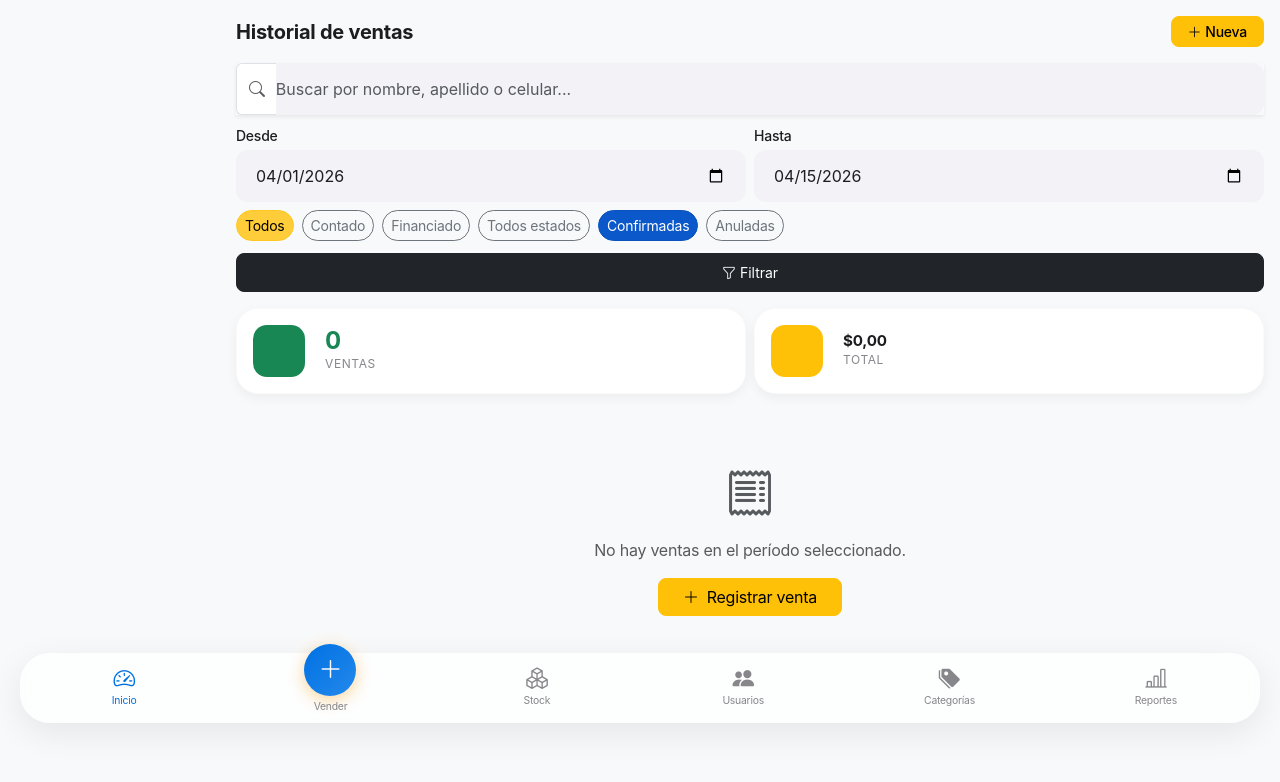
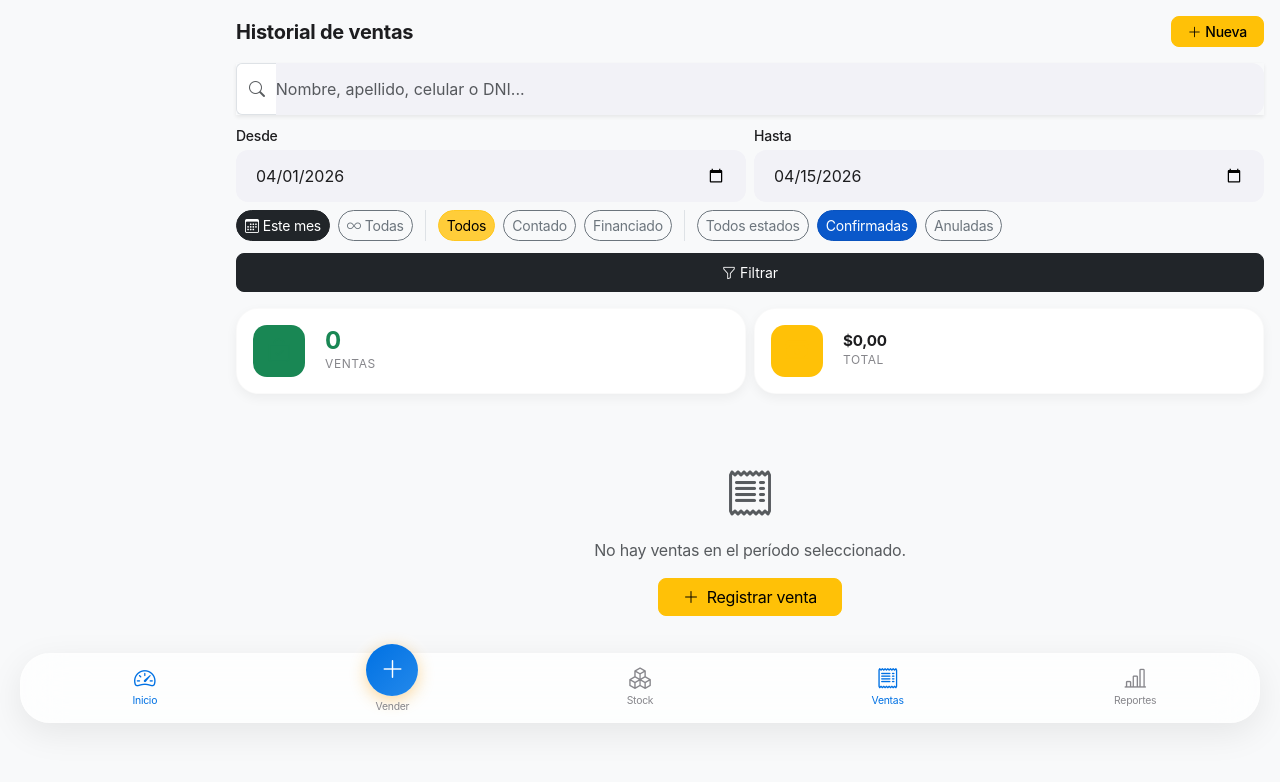
Before and after one commit to danqueve/sgo_stock, a PHP site: page /sgo/ventas/index.php in a window 1280 px wide. Shown: the part 57-839 px from the top of the page. Run offline with PHP 8.4, Linux system fonts and the light colour scheme; a user stored in the database is signed in; data comes from the database, SQL or seed files in the repository.

Commit message:
Agrega acceso directo al historial de ventas
- Bottom nav: nuevo ítem "Ventas" para admin y vendedor
- Dashboard: card de acceso rápido "Historial" en accesos rápidos
- Dashboard: botón "Ver todas →" bajo las últimas ventas
- ventas/index.php: muestra DNI, celular, localidad, provincia y artículos
  por venta; búsqueda por DNI; chip "Todas las fechas" sin filtro de período

Co-Authored-By: Claude Sonnet 4.6 <noreply@anthropic.com>

```diff
--- a/includes/bottom_nav.php
+++ b/includes/bottom_nav.php
@@ -31,19 +31,13 @@ $currentPath = $_SERVER['PHP_SELF'];
         <span>Stock</span>
     </a>
 
-    <?php if ($user['rol'] === 'admin'): ?>
-    <a href="<?= APP_URL ?>/admin/usuarios.php"
-       class="bottom-nav__item <?= strpos($currentPath, 'admin/usuarios') !== false ? 'active' : '' ?>">
-        <i class="bi bi-people-fill"></i>
-        <span>Usuarios</span>
+    <a href="<?= APP_URL ?>/ventas/index.php"
+       class="bottom-nav__item <?= strpos($currentPath, 'ventas/index') !== false ? 'active' : '' ?>">
+        <i class="bi bi-receipt"></i>
+        <span>Ventas</span>
     </a>
 
-    <a href="<?= APP_URL ?>/admin/categorias.php"
-       class="bottom-nav__item <?= strpos($currentPath, 'admin/categorias') !== false ? 'active' : '' ?>">
-        <i class="bi bi-tags-fill"></i>
-        <span>Categorías</span>
-    </a>
-
+    <?php if ($user['rol'] === 'admin'): ?>
     <a href="<?= APP_URL ?>/reportes/index.php"
        class="bottom-nav__item <?= strpos($currentPath, 'reportes') !== false ? 'active' : '' ?>">
         <i class="bi bi-bar-chart-line"></i>
--- a/ventas/index.php
+++ b/ventas/index.php
@@ -1,6 +1,6 @@
 <?php
 // ============================================================
-// ventas/index.php — Historial de ventas con filtros
+// ventas/index.php — Historial de ventas con datos de cliente
 // ============================================================
 require_once __DIR__ . '/../config/app.php';
 require_once __DIR__ . '/../config/db.php';
@@ -11,29 +11,35 @@ $pageTitle = 'Ventas';
 $user      = currentUser();
 
 // ── Filtros ──────────────────────────────────────────────────
-$desde     = $_GET['desde']    ?? date('Y-m-01');           // primer día del mes
-$hasta     = $_GET['hasta']    ?? date('Y-m-d');
-$tipoPago  = $_GET['tipo']     ?? '';
-$estado    = $_GET['estado']   ?? 'confirmada';
-$buscar    = trim($_GET['q']   ?? '');
+$sinFecha  = isset($_GET['sin_fecha']) && $_GET['sin_fecha'] === '1';
+$desde     = $sinFecha ? '' : ($_GET['desde'] ?? date('Y-m-01'));
+$hasta     = $sinFecha ? '' : ($_GET['hasta'] ?? date('Y-m-d'));
+$tipoPago  = $_GET['tipo']    ?? '';
+$estado    = $_GET['estado']  ?? 'confirmada';
+$buscar    = trim($_GET['q']  ?? '');
 
 // Vendedor: Admin ve todo, Vendedor solo las suyas
 $soloMio   = ($user['rol'] !== 'admin');
 
 // ── Construir WHERE ──────────────────────────────────────────
-$cond   = ['DATE(v.created_at) BETWEEN ? AND ?'];
-$params = [$desde, $hasta];
+$cond   = [];
+$params = [];
 
-if ($estado)   { $cond[] = 'v.estado = ?';    $params[] = $estado; }
-if ($tipoPago) { $cond[] = 'v.tipo_pago = ?'; $params[] = $tipoPago; }
-if ($soloMio)  { $cond[] = 'v.vendedor_id = ?'; $params[] = $user['id']; }
-if ($buscar)   {
-    $cond[]   = '(c.nombre LIKE ? OR c.apellido LIKE ? OR c.celular LIKE ?)';
+if (!$sinFecha && $desde && $hasta) {
+    $cond[]   = 'DATE(v.created_at) BETWEEN ? AND ?';
+    $params[] = $desde;
+    $params[] = $hasta;
+}
+if ($estado)   { $cond[] = 'v.estado = ?';       $params[] = $estado; }
+if ($tipoPago) { $cond[] = 'v.tipo_pago = ?';     $params[] = $tipoPago; }
+if ($soloMio)  { $cond[] = 'v.vendedor_id = ?';   $params[] = $user['id']; }
+if ($buscar) {
     $like     = "%{$buscar}%";
-    $params   = array_merge($params, [$like, $like, $like]);
+    $cond[]   = '(c.nombre LIKE ? OR c.apellido LIKE ? OR c.celular LIKE ? OR c.dni LIKE ?)';
+    $params   = array_merge($params, [$like, $like, $like, $like]);
 }
 
-$where = 'WHERE ' . implode(' AND ', $cond);
+$where = $cond ? 'WHERE ' . implode(' AND ', $cond) : '';
 
 // ── Totales del período ──────────────────────────────────────
 $stmtTot = $pdo->prepare(
@@ -45,16 +51,22 @@ $totales = $stmtTot->fetch();
 
 // ── Ventas paginadas ─────────────────────────────────────────
 $pagina  = max(1, (int)($_GET['pag'] ?? 1));
-$porPag  = 15;
+$porPag  = 20;
 $offset  = ($pagina - 1) * $porPag;
 
 $stmtV = $pdo->prepare(
     "SELECT v.id, v.tipo_pago, v.cuotas, v.total, v.estado, v.created_at,
-            c.nombre, c.apellido, c.celular,
-            u.nombre AS vendedor
+            c.nombre, c.apellido, c.dni, c.celular, c.localidad,
+            p.nombre AS provincia,
+            u.nombre AS vendedor,
+            (SELECT GROUP_CONCAT(a.nombre ORDER BY a.nombre SEPARATOR ' · ')
+               FROM venta_detalles vd
+               JOIN articulos a ON a.id = vd.articulo_id
+              WHERE vd.venta_id = v.id) AS articulos_vendidos
        FROM ventas v
-       JOIN clientes c ON c.id = v.cliente_id
-       JOIN usuarios u ON u.id = v.vendedor_id
+       JOIN clientes c   ON c.id = v.cliente_id
+       JOIN provincias p ON p.id = c.provincia_id
+       JOIN usuarios u   ON u.id = v.vendedor_id
      $where
      ORDER BY v.created_at DESC
      LIMIT $porPag OFFSET $offset"
@@ -63,6 +75,12 @@ $stmtV->execute($params);
 $ventas = $stmtV->fetchAll();
 
 $totalPags = (int)ceil($totales['cant'] / $porPag);
+
+// Parámetros actuales sin paginación (para links)
+$qActual = array_filter(
+    array_diff_key($_GET, ['pag' => '']),
+    fn($v) => $v !== ''
+);
 ?>
 <?php require_once __DIR__ . '/../includes/head.php'; ?>
 <?php require_once __DIR__ . '/../includes/topbar.php'; ?>
@@ -79,21 +97,28 @@ $totalPags = (int)ceil($totales['cant'] / $porPag);
     </div>
 
     <!-- ── FILTROS ─────────────────────────────────────────── -->
-    <form method="GET" class="mb-3">
+    <form method="GET" id="formFiltros" class="mb-3">
 
-        <!-- Buscador cliente -->
+        <!-- Buscador -->
         <div class="input-group mb-2 shadow-sm">
             <span class="input-group-text bg-white border-end-0">
                 <i class="bi bi-search text-muted"></i>
             </span>
             <input type="text" name="q"
                    class="form-control form-control-touch border-start-0 ps-0"
-                   placeholder="Buscar por nombre, apellido o celular..."
+                   placeholder="Nombre, apellido, celular o DNI..."
                    value="<?= htmlspecialchars($buscar) ?>"
                    autocomplete="off">
+            <?php if ($buscar): ?>
+            <button type="button" class="btn btn-outline-secondary"
+                    onclick="document.querySelector('[name=q]').value='';document.getElementById('formFiltros').submit()">
+                <i class="bi bi-x-lg"></i>
+            </button>
+            <?php endif; ?>
         </div>
 
         <!-- Fechas -->
+        <?php if (!$sinFecha): ?>
         <div class="row g-2 mb-2">
             <div class="col-6">
                 <label class="form-label small fw-medium mb-1">Desde</label>
@@ -108,10 +133,27 @@ $totalPags = (int)ceil($totales['cant'] / $porPag);
                        value="<?= $hasta ?>">
             </div>
         </div>
+        <?php else: ?>
+        <input type="hidden" name="sin_fecha" value="1">
+        <?php endif; ?>
 
-        <!-- Chips de tipo de pago -->
+        <!-- Chips -->
         <div class="scroll-x-touch mb-2 pb-1">
             <div class="d-flex gap-2" style="width:max-content">
+
+                <!-- Rango de fechas -->
+                <a href="?<?= http_build_query(array_merge(array_diff_key($qActual, ['sin_fecha'=>'']), ['desde'=>date('Y-m-01'),'hasta'=>date('Y-m-d')])) ?>"
+                   class="btn btn-sm rounded-pill <?= !$sinFecha ? 'btn-dark' : 'btn-outline-secondary' ?>">
+                    <i class="bi bi-calendar3 me-1"></i>Este mes
+                </a>
+                <a href="?<?= http_build_query(array_merge(array_diff_key($qActual, ['desde'=>'','hasta'=>'']), ['sin_fecha'=>'1'])) ?>"
+                   class="btn btn-sm rounded-pill <?= $sinFecha ? 'btn-dark' : 'btn-outline-secondary' ?>">
+                    <i class="bi bi-infinity me-1"></i>Todas
+                </a>
+
+                <span class="border-start mx-1"></span>
+
+                <!-- Tipo de pago -->
                 <?php foreach (['' => 'Todos', 'contado' => 'Contado', 'financiado' => 'Financiado'] as $v => $lbl): ?>
                 <input type="radio" class="btn-check" name="tipo"
                        id="tipo-<?= $v ?: 'todos' ?>" value="<?= $v ?>"
@@ -120,6 +162,8 @@ $totalPags = (int)ceil($totales['cant'] / $porPag);
                               <?= $tipoPago === $v ? 'btn-warning' : 'btn-outline-secondary' ?>"
                        for="tipo-<?= $v ?: 'todos' ?>"><?= $lbl ?></label>
                 <?php endforeach; ?>
+
+                <span class="border-start mx-1"></span>
 
                 <!-- Estado -->
                 <?php foreach (['' => 'Todos estados', 'confirmada' => 'Confirmadas', 'anulada' => 'Anuladas'] as $v => $lbl): ?>
@@ -130,6 +174,7 @@ $totalPags = (int)ceil($totales['cant'] / $porPag);
                               <?= $estado === $v ? 'btn-primary' : 'btn-outline-secondary' ?>"
                        for="est-<?= $v ?: 'todos' ?>"><?= $lbl ?></label>
                 <?php endforeach; ?>
+
             </div>
         </div>
 
@@ -175,29 +220,45 @@ $totalPags = (int)ceil($totales['cant'] / $porPag);
            class="text-decoration-none">
             <div class="card border-0 shadow-sm rounded-3">
                 <div class="card-body py-2 px-3">
-                    <div class="d-flex align-items-center justify-content-between">
-                        <div class="d-flex align-items-center gap-2">
+
+                    <!-- Fila 1: nombre + total -->
+                    <div class="d-flex align-items-start justify-content-between gap-2">
+                        <div class="d-flex align-items-center gap-2 min-w-0">
                             <div class="rounded-circle d-flex align-items-center justify-content-center
                                         bg-<?= $badge ?> bg-opacity-15 flex-shrink-0"
-                                 style="width:40px;height:40px">
-                                <i class="bi bi-receipt text-<?= $badge ?>"></i>
+                                 style="width:38px;height:38px">
+                                <i class="bi bi-receipt text-<?= $badge ?>" style="font-size:.9rem"></i>
                             </div>
-                            <div>
-                                <p class="mb-0 fw-medium small">
+                            <div class="min-w-0">
+                                <p class="mb-0 fw-semibold small text-truncate">
                                     <?= htmlspecialchars($v['apellido'] . ', ' . $v['nombre']) ?>
                                 </p>
-                                <p class="mb-0 text-muted" style="font-size:.7rem">
+                                <!-- Fila 2: DNI · Celular · Localidad -->
+                                <p class="mb-0 text-muted" style="font-size:.72rem">
+                                    <?php if ($v['dni']): ?>
+                                    <i class="bi bi-person-vcard me-1"></i><?= htmlspecialchars($v['dni']) ?>
+                                    &nbsp;&middot;&nbsp;
+                                    <?php endif; ?>
+                                    <i class="bi bi-phone me-1"></i><?= htmlspecialchars($v['celular']) ?>
+                                    &nbsp;&middot;&nbsp;
+                                    <i class="bi bi-geo-alt me-1"></i><?= htmlspecialchars($v['localidad']) ?>, <?= htmlspecialchars($v['provincia']) ?>
+                                </p>
+                                <!-- Fila 3: Artículos -->
+                                <?php if ($v['articulos_vendidos']): ?>
+                                <p class="mb-0 text-muted text-truncate" style="font-size:.72rem; max-width:200px">
+                                    <i class="bi bi-box me-1"></i><?= htmlspecialchars($v['articulos_vendidos']) ?>
+                                </p>
+                                <?php endif; ?>
+                                <!-- Fila 4: meta de venta -->
+                                <p class="mb-0 text-muted" style="font-size:.68rem">
                                     #<?= $v['id'] ?>
-                                    &middot; <?= date('d/m H:i', strtotime($v['created_at'])) ?>
+                                    &middot; <?= date('d/m/Y H:i', strtotime($v['created_at'])) ?>
                                     &middot; <?= ucfirst($v['tipo_pago']) ?>
                                     <?= $v['cuotas'] > 1 ? "({$v['cuotas']}x)" : '' ?>
+                                    <?php if ($user['rol'] === 'admin'): ?>
+                                    &middot; <i class="bi bi-person"></i> <?= htmlspecialchars($v['vendedor']) ?>
+                                    <?php endif; ?>
                                 </p>
-                                <?php if ($user['rol'] === 'admin'): ?>
-                                <p class="mb-0 text-muted" style="font-size:.7rem">
-                                    <i class="bi bi-person me-1"></i>
-                                    <?= htmlspecialchars($v['vendedor']) ?>
-                                </p>
-                                <?php endif; ?>
                             </div>
                         </div>
                         <div class="text-end flex-shrink-0">
@@ -205,11 +266,12 @@ $totalPags = (int)ceil($totales['cant'] / $porPag);
                                 <?= formatPesos($v['total']) ?>
                             </p>
                             <span class="badge bg-<?= $badge ?> bg-opacity-15 text-<?= $badge ?>"
-                                  style="font-size:.65rem">
+                                  style="font-size:.62rem">
                                 <?= ucfirst($v['estado']) ?>
                             </span>
                         </div>
                     </div>
+
                 </div>
             </div>
         </a>
@@ -221,7 +283,7 @@ $totalPags = (int)ceil($totales['cant'] / $porPag);
     <nav class="mb-4" aria-label="Paginación">
         <div class="d-flex justify-content-center gap-2 flex-wrap">
             <?php if ($pagina > 1): ?>
-            <a href="?<?= http_build_query(array_merge($_GET, ['pag' => $pagina - 1])) ?>"
+            <a href="?<?= http_build_query(array_merge($qActual, ['pag' => $pagina - 1])) ?>"
                class="btn btn-sm btn-outline-secondary rounded-3 px-3">
                 <i class="bi bi-chevron-left"></i>
             </a>
@@ -229,10 +291,11 @@ $totalPags = (int)ceil($totales['cant'] / $porPag);
 
             <span class="btn btn-sm btn-warning disabled rounded-3 px-3">
                 <?= $pagina ?> / <?= $totalPags ?>
+                &nbsp;<small class="opacity-75">(<?= $totales['cant'] ?> ventas)</small>
             </span>
 
             <?php if ($pagina < $totalPags): ?>
-            <a href="?<?= http_build_query(array_merge($_GET, ['pag' => $pagina + 1])) ?>"
+            <a href="?<?= http_build_query(array_merge($qActual, ['pag' => $pagina + 1])) ?>"
                class="btn btn-sm btn-outline-secondary rounded-3 px-3">
                 <i class="bi bi-chevron-right"></i>
             </a>
@@ -244,11 +307,13 @@ $totalPags = (int)ceil($totales['cant'] / $porPag);
     <?php else: ?>
     <div class="text-center py-5">
         <i class="bi bi-receipt text-muted d-block mb-2" style="font-size:3rem"></i>
-        <p class="text-muted">No hay ventas en el período seleccionado.</p>
+        <p class="text-muted">No hay ventas<?= $buscar ? " para «" . htmlspecialchars($buscar) . "»" : ' en el período seleccionado' ?>.</p>
+        <?php if (!$buscar): ?>
         <a href="<?= APP_URL ?>/ventas/nueva.php"
            class="btn btn-warning rounded-3 px-4">
             <i class="bi bi-plus-lg me-2"></i>Registrar venta
         </a>
+        <?php endif; ?>
     </div>
     <?php endif; ?>
 
```
Also changed, not shown: index.php (+18 -1 lines).
